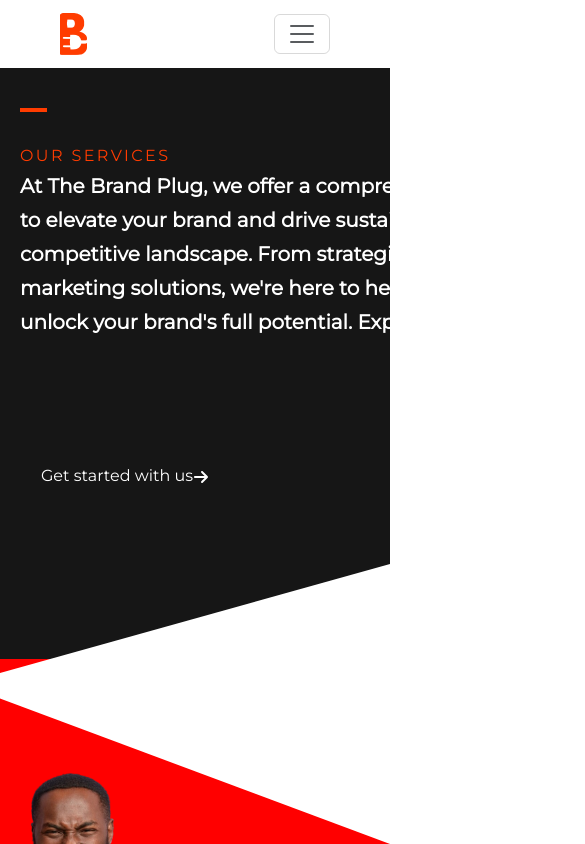
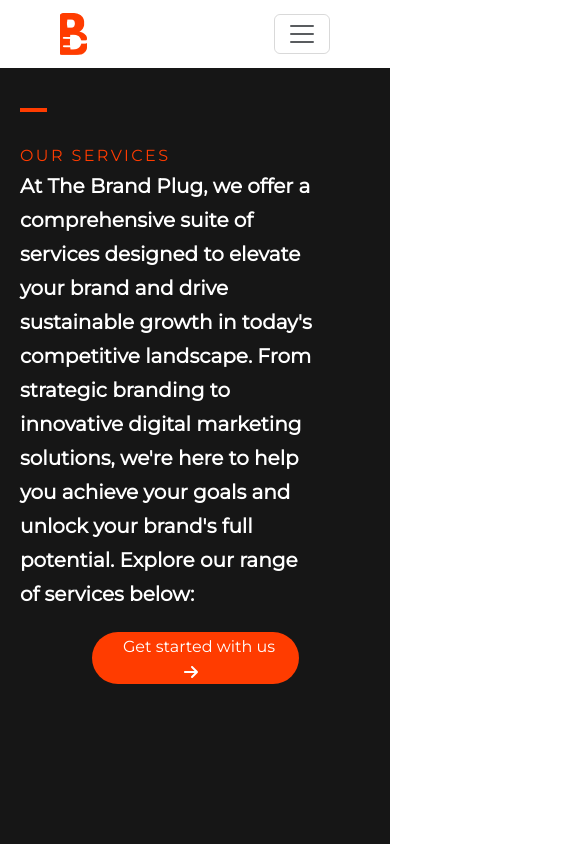
Before and after one commit to Earthpasserby/tbp-site, a React (Create React App) app: page /Servic in a window 390 px wide. Shown: the top 844 px of the page, 585 px wide, since content can reach past the window. Built offline with nearby package versions, Linux system fonts and the light colour scheme.

Commit message:
Service page

```diff
--- a/src/App.css
+++ b/src/App.css
@@ -721,12 +721,14 @@
     position: relative;
     margin-bottom: 270px;
   }
+
+  /*Servic page*/
   .Servic {
     flex-direction: column !important; /* Stack columns vertically */
   }
-
   .Servic1 {
     padding: 20px !important; /* Add padding to the left and right */
+    min-height: 100vh !important;
   }
 
   .Servic2 {
@@ -735,6 +737,74 @@
 
   .Servic2 img {
     margin-top: 20px !important; /* Increase margin-top for spacing */
+  }
+
+  .Servic1 p {
+    width: 297px !important;
+    height: 269px;
+    top: 173px;
+    left: 120px;
+    gap: 44px;
+    opacity: 0px;
+    font-family: "Montserrat";
+    font-size: 20px !important;
+    font-weight: 600;
+    line-height: 34px;
+    text-align: left;
+    color: #fff;
+    margin-top: 20px;
+  }
+  .LinkButton4 {
+    width: 207px;
+    height: 52px;
+    padding: 10px;
+    gap: 10px;
+    border-radius: 50px;
+    background: #ff3c00;
+    display: flex;
+    align-items: center;
+    justify-content: center;
+    margin-top: 200px !important;
+  }
+  .sett::after {
+    content: "";
+    position: absolute;
+    bottom: -100px !important;
+    left: 0;
+    width: 100%;
+    height: 400px;
+    background: transparent !important;
+    clip-path: polygon(100% 100%, 20% 80%, -38% 100%) !important;
+  }
+  .Servic2 {
+    display: flex;
+    align-items: center;
+    justify-content: center;
+  }
+  .Servic2 img {
+    max-width: 100%;
+    margin-top: -290px !important; /* Adjust margin-top for downward movement */
+    margin-right: 15px !important;
+  }
+  .cent::after {
+    content: "";
+    position: absolute;
+    top: 2255px;
+    left: 0;
+    width: 100%;
+    height: 400px;
+    background: white;
+    clip-path: polygon(100% 30%, -50% 40%, 100% 100%);
+  }
+  .cent1::after {
+    content: "";
+    position: absolute;
+    top: 4960px;
+    left: 0;
+    width: 100%;
+    height: 400px;
+    background: #161616;
+    clip-path: polygon(100% 49%, -290% -43%, 100% -100%);
   }
 }
 
@@ -1305,12 +1375,12 @@
 .cent1::after {
   content: "";
   position: absolute;
-  top: 29955px;
+  top: 4960px;
   left: 0;
   width: 100%;
   height: 400px;
-  background: blue;
-  clip-path: polygon(100% 30%, -50% 40%, 100% 100%);
+  background: #161616;
+  clip-path: polygon(100% 49%, -290% -43%, 100% -100%);
 }
 .Contain2 {
   margin-top: 290px;
@@ -1454,4 +1524,5 @@
 }
 .sen {
   padding-top: 220px;
+  margin-bottom: -2px;
 }
--- a/src/Components/Servic.jsx
+++ b/src/Components/Servic.jsx
@@ -11,7 +11,7 @@
 import "bootstrap/dist/css/bootstrap.min.css";
 import { FaArrowRight } from "react-icons/fa6";
 import { Link } from "react-router-dom";
-import Join from "./Join";
+import Footer from "./Footer";
 
 const Servic = () => {
   return (
@@ -50,7 +50,7 @@
           <Col
             md={8}
             className="Servic1"
-            style={{ backgroundColor: "#161616", height: "70vh" }}
+            style={{ backgroundColor: "#161616", height: "72vh" }}
           >
             <div className="line2"></div>
             <h4>OUR SERVICES</h4>
@@ -242,7 +242,7 @@
             </Col>
           </Row>
         </Container>
-        <Container className="sen">
+        <Container className="sen ">
           <Row>
             <Col md={6} className="paraghe">
               <div
@@ -302,7 +302,7 @@
             </Col>
           </Row>
         </Container>
-        <Container className="sen">
+        <Container className="sen ">
           <Row>
             <Col md={6} className="paraghe">
               <div
@@ -332,7 +332,43 @@
           </Row>
         </Container>
       </Container>
-      <Join className="cent1" />
+      <Container
+        fluid
+        className="cent1"
+        style={{
+          backgroundColor: "#FFF9F8",
+          backgroundSize: "cover",
+          backgroundPosition: "center",
+          minHeight: "70vh",
+          marginTop: "100px",
+        }}
+      >
+        <Row className="centered-row">
+          <div className="join ">
+            <h4>Join us on our journey to excellence and innovation</h4>
+            <p>
+              Together, we'll shape the future of branding and business growth,
+              one success story at a time. Let's create meaningful impact and
+              inspire greatness.
+              <br />
+              <span style={{ color: "#FF3C00", fontWeight: "700px" }}>
+                Welcome to The Brand Plug family!
+              </span>
+            </p>
+            <Link to="/" style={{ textDecoration: "none" }}>
+              <div className=" LinkButton6 mt-4 mx-auto">
+                <Button type="btn" variant="Secondary">
+                  <span className="mx-2 spanButton">
+                    Get started with us
+                    <FaArrowRight />
+                  </span>
+                </Button>
+              </div>
+            </Link>
+          </div>
+        </Row>
+      </Container>
+      <Footer />
     </>
   );
 };
```
